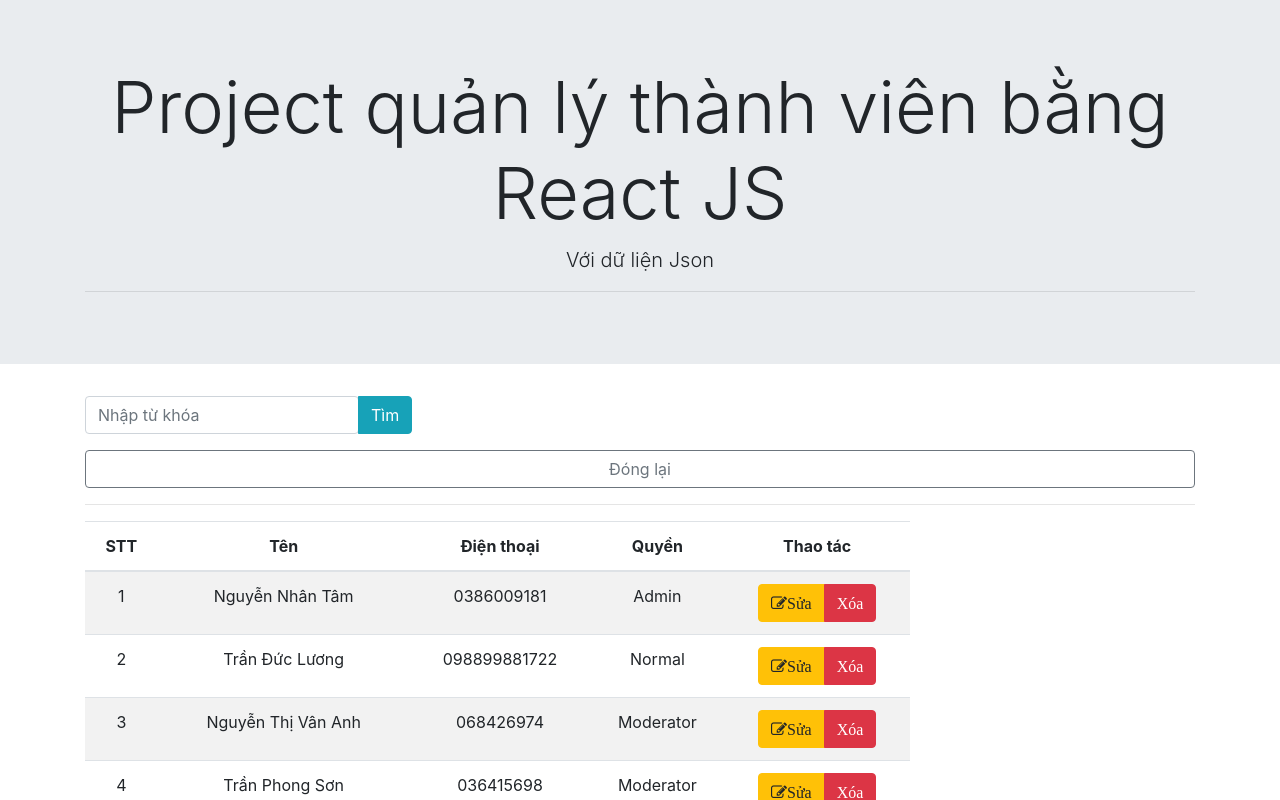
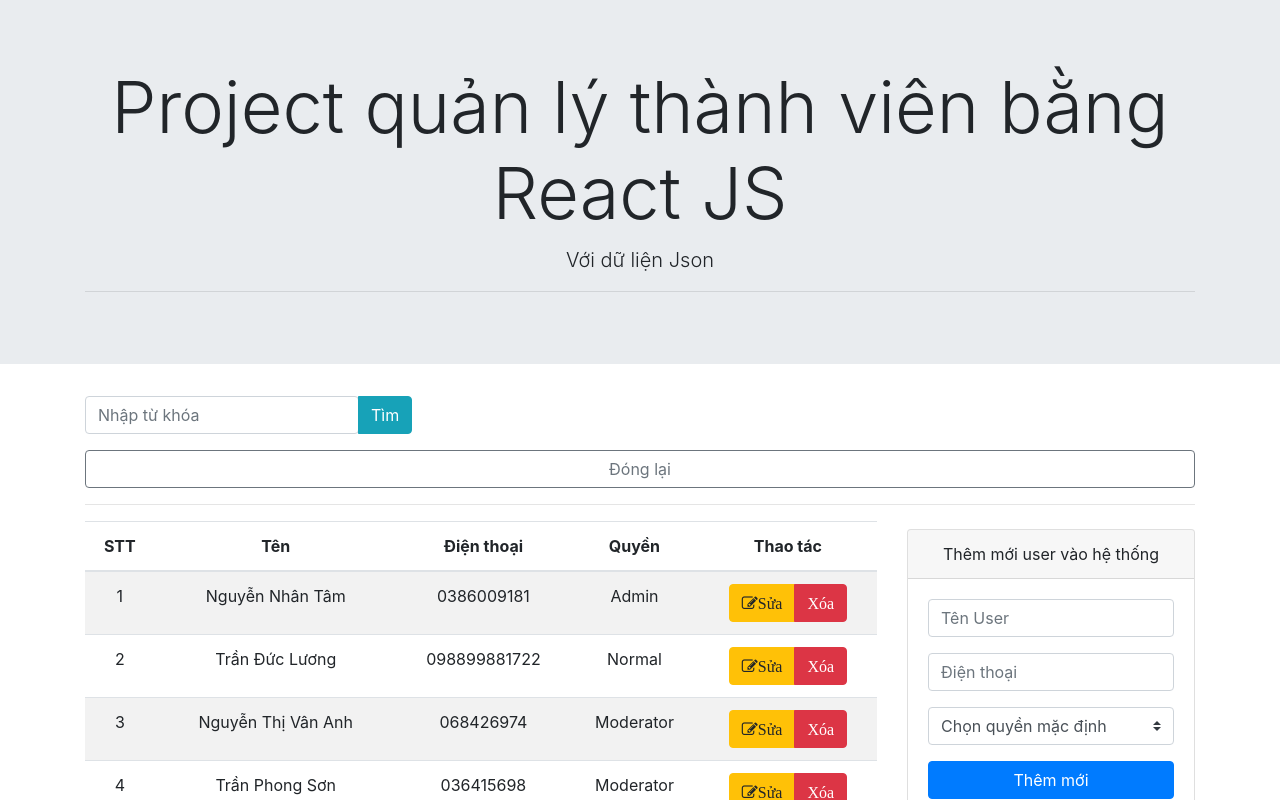
Before and after one commit to cntt2-tamguyen/react-js, a React (Create React App) app: page / in a window 1280 px wide. Both pictures are taken after a click on the element "Thêm mới". Shown: the top 800 px of the page. Built offline with nearby package versions, Linux system fonts and the light colour scheme.

Commit message:
[PHAN-24] 066 Tu dong co dan giao dien su dung col

```diff
--- a/src/Components/AddUser.js
+++ b/src/Components/AddUser.js
@@ -4,6 +4,7 @@
     kiemTraTrangThai = () => {
         if (this.props.hienThiForm===true) {
             return (
+                <div className="col">
                     <div className="card mb-3 mt-2" style={{maxWidth: '18rem'}}>
                         <div className="card-header">Thêm mới user vào hệ thống</div>
                         <div className="card-body">
@@ -26,6 +27,7 @@
                             </div>
                         </div>
                     </div>
+                </div>
             );
         }
 
--- a/src/Components/TableData.js
+++ b/src/Components/TableData.js
@@ -8,7 +8,7 @@
         ))
     render() {
         return (
-            <div className="col-9">
+            <div className="col">
                 <table className="table table-striped table-inverse table-hover">
                     <thead>
                     <tr>
```
Lines whose indentation alone changed are shown as unchanged.
